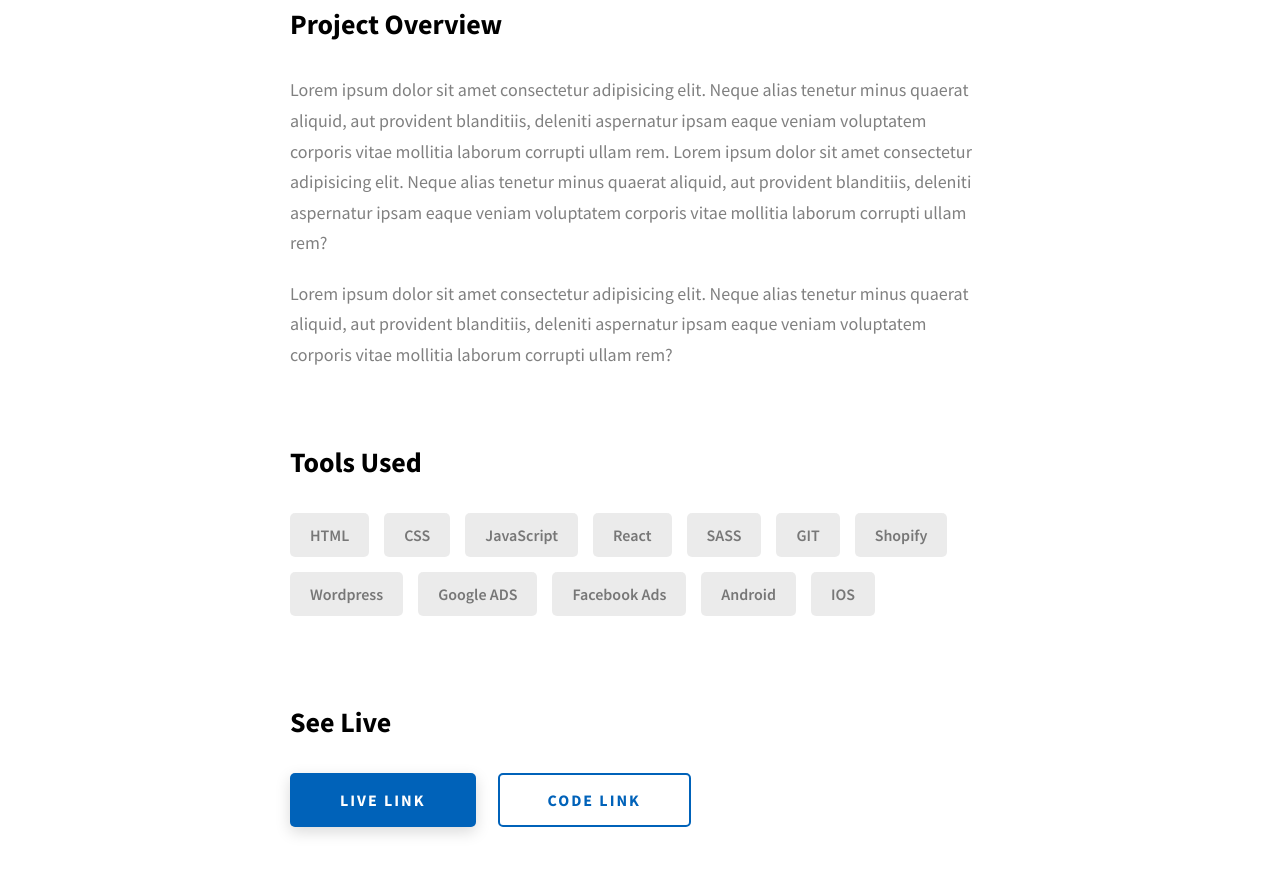
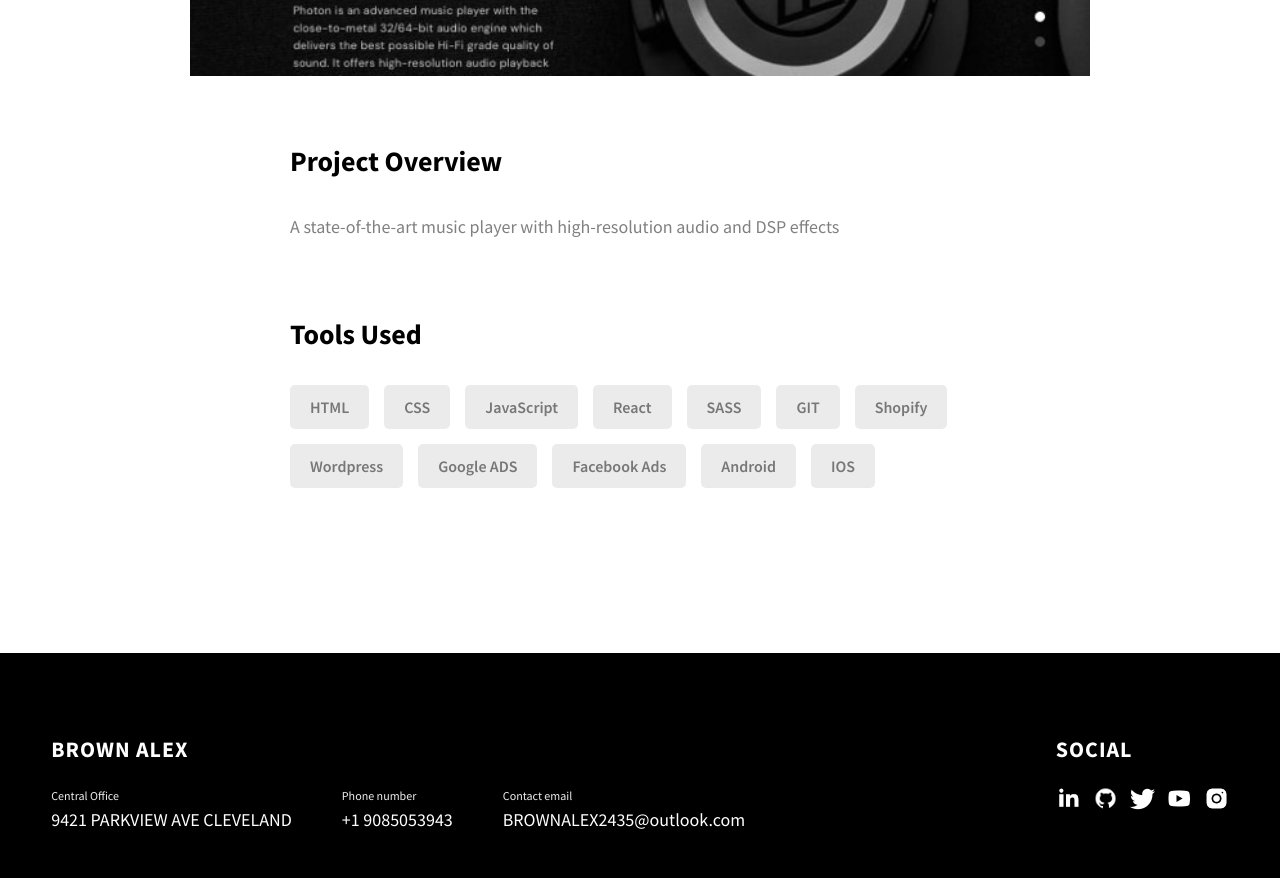
Before and after one commit to snoopy910/flexofolio, a website: page project-3.html in a window 1280 px wide. Shown: the part 1402-2280 px from the top of the page. Drawn offline with Linux system fonts and the light colour scheme.

Commit message:
feat: body

```diff
--- a/project-3.html
+++ b/project-3.html
@@ -4,7 +4,7 @@
     <meta charset="UTF-8" />
     <meta name="viewport" content="width=device-width, initial-scale=1.0" />
     <meta http-equiv="X-UA-Compatible" content="ie=edge" />
-    <title>Case Study of Photon</title>
+    <title>Case Study of Builder</title>
     <meta name="description" content="Case study page of Project" />
 
     <link rel="stylesheet" href="css/style.css" />
@@ -77,16 +77,12 @@
     </header>
     <section class="project-cs-hero">
       <div class="project-cs-hero__content">
-        <h1 class="heading-primary">Project 3</h1>
+        <h1 class="heading-primary">Photon</h1>
         <div class="project-cs-hero__info">
           <p class="text-primary">
-            Lorem ipsum dolor sit amet consectetur adipisicing elit. Dignissimos
-            in numquam incidunt earum quaerat cum fuga, atque similique natus
-            nobis sit.
+            A state-of-the-art music player with high-resolution audio and DSP
+            effects
           </p>
-        </div>
-        <div class="project-cs-hero__cta">
-          <a href="#" class="btn btn--bg" target="_blank">Live Link</a>
         </div>
       </div>
     </section>
@@ -95,7 +91,7 @@
         <div class="project-details__content">
           <div class="project-details__showcase-img-cont">
             <img
-              src="./assets/jpeg/project-mockup-example.jpeg"
+              src="./assets/jpeg/photon.jpg"
               alt="Project Image"
               class="project-details__showcase-img"
             />
@@ -104,20 +100,8 @@
             <div class="project-details__desc">
               <h3 class="project-details__content-title">Project Overview</h3>
               <p class="project-details__desc-para">
-                Lorem ipsum dolor sit amet consectetur adipisicing elit. Neque
-                alias tenetur minus quaerat aliquid, aut provident blanditiis,
-                deleniti aspernatur ipsam eaque veniam voluptatem corporis vitae
-                mollitia laborum corrupti ullam rem. Lorem ipsum dolor sit amet
-                consectetur adipisicing elit. Neque alias tenetur minus quaerat
-                aliquid, aut provident blanditiis, deleniti aspernatur ipsam
-                eaque veniam voluptatem corporis vitae mollitia laborum corrupti
-                ullam rem?
-              </p>
-              <p class="project-details__desc-para">
-                Lorem ipsum dolor sit amet consectetur adipisicing elit. Neque
-                alias tenetur minus quaerat aliquid, aut provident blanditiis,
-                deleniti aspernatur ipsam eaque veniam voluptatem corporis vitae
-                mollitia laborum corrupti ullam rem?
+                A state-of-the-art music player with high-resolution audio and
+                DSP effects
               </p>
             </div>
             <div class="project-details__tools-used">
@@ -136,21 +120,6 @@
                 <div class="skills__skill">Android</div>
                 <div class="skills__skill">IOS</div>
               </div>
-            </div>
-            <div class="project-details__links">
-              <h3 class="project-details__content-title">See Live</h3>
-              <a
-                href="#"
-                class="btn btn--med btn--theme project-details__links-btn"
-                target="_blank"
-                >Live Link</a
-              >
-              <a
-                href="#"
-                class="btn btn--med btn--theme-inv project-details__links-btn"
-                target="_blank"
-                >Code Link</a
-              >
             </div>
           </div>
         </div>
```
Also changed, not shown: project-1.html (+1 -17 lines), project-2.html (+5 -38 lines).
